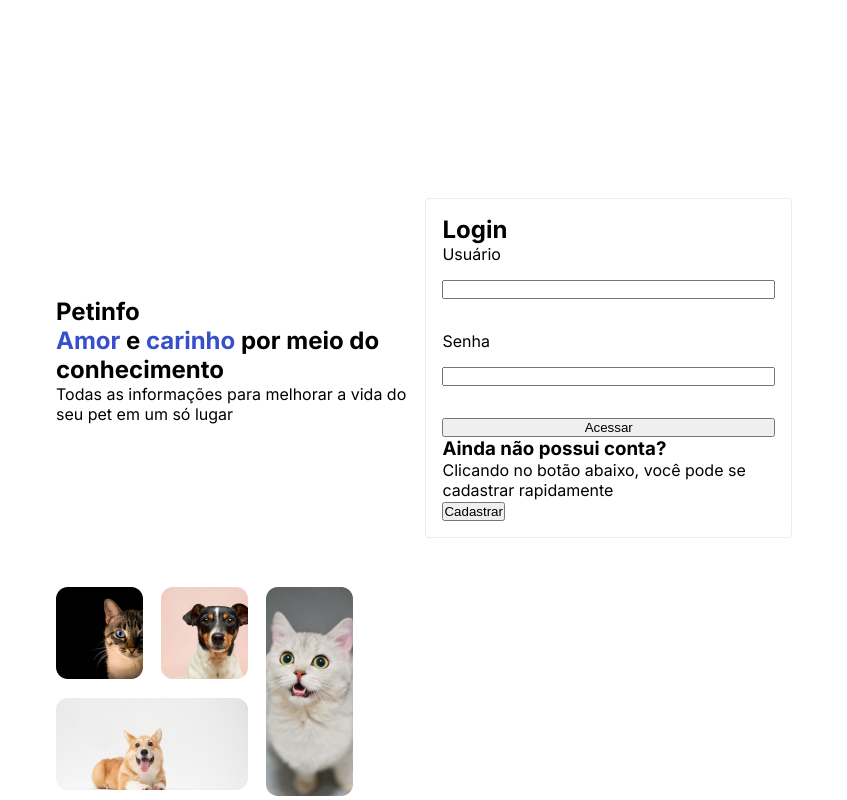
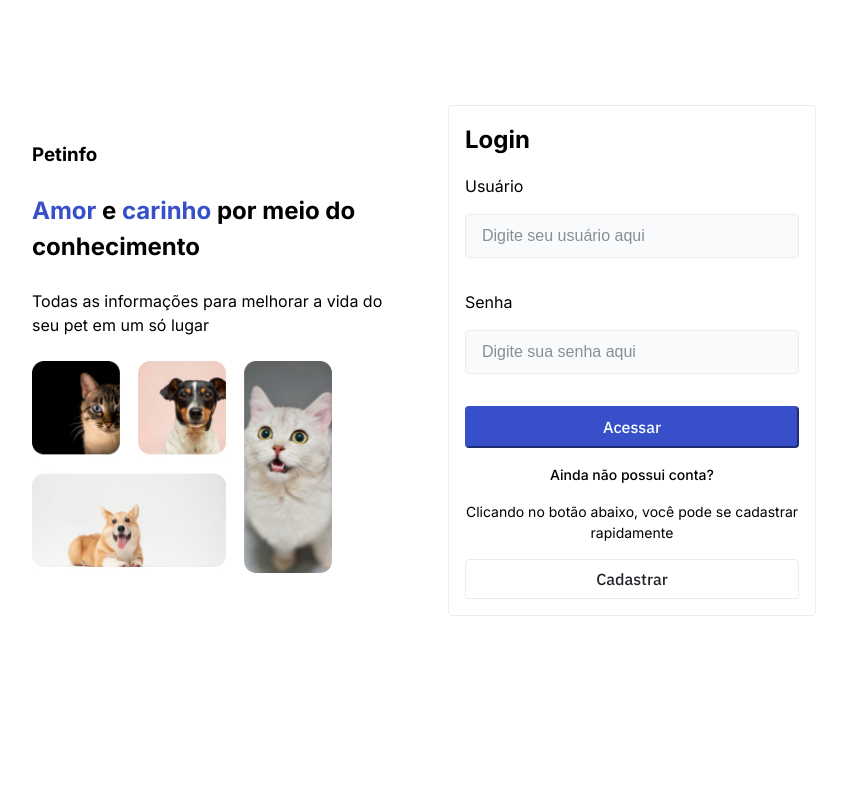
Before and after one commit to ricardocza/petinfobase-ricardocza, a plain HTML site: page index.html in a window 1280 px wide. Shown: the whole page, without its empty margins (216-1063 px from the left). Drawn offline with Linux system fonts and the light colour scheme.

Commit message:
feat: login and register done

```diff
--- a/index.html
+++ b/index.html
@@ -4,42 +4,46 @@
     <meta charset="UTF-8">
     <meta http-equiv="X-UA-Compatible" content="IE=edge">
     <meta name="viewport" content="width=device-width, initial-scale=1.0">
-    <link rel="stylesheet" href="pages/login/index.css">
+    <link rel="stylesheet" href="./styles/buttons.css">
+    <link rel="stylesheet" href="./styles/inputs.css">
+    <link rel="stylesheet" href="./styles/fonts.css">
     <link rel="stylesheet" href="./styles/flex.css">
     <link rel="stylesheet" href="./styles/globalStyles.css">
+    <link rel="stylesheet" href="pages/login/index.css">
     <title>Petinfo - Login</title>
 </head>
 <body>
-    <aside>
-        <h1>Petinfo</h1>
-        <h2>
-            <span class="brand1">Amor</span> e <span class="brand1">carinho</span> por meio do conhecimento
-        </h2>
-        <p>Todas as informações para melhorar a vida do seu pet em um só lugar</p>
-        <section>
-            <img src="src/img/img-login.jpg" alt="">
-        </section>
-    </aside>
-    <main>
+    <main class="flex flex-column">
         <h2>Login</h2>
-        <form action="none" class="flex flex-column gap32">
+        <form action="pages/register/index.html" class="flex flex-column gap32">
             <div class="flex flex-column gap16">
-                <label for="user">Usuário</label>
-                <input type="text">
+                <label class="font4" for="user">Usuário</label>
+                <input type="text" placeholder="Digite seu usuário aqui">
             </div>
             <div class="flex flex-column gap16">
-                <label for="password">Senha</label>
-                <input type="password">
+                <label class="font4" for="password">Senha</label>
+                <input type="password" placeholder="Digite sua senha aqui">
             </div>
-            <button class="button-login">Acessar</button>
+            <button class="button-brand">Acessar</button>
         </form>
-        <footer>
-            <h3>Ainda não possui conta?</h3>
-            <p>Clicando no botão abaixo, você pode se cadastrar rapidamente</p>
-            <a href="./pages/register/index.html"><button class="button-register">Cadastrar</button></a>
+        <footer class="flex flex-column gap16">
+            <h3 class="font-semi5">Ainda não possui conta?</h3>
+            <p class="font5">Clicando no botão abaixo, você pode se cadastrar rapidamente</p>
+            <a href="./pages/register/index.html"><button class="button-default">Cadastrar</button></a>
         </footer>
-
     </main>
-    <script type="module" src="index.js"></script>
+    <aside>
+        <section>
+            <h1>Petinfo</h1>
+            <h2>
+                <span class="brand1">Amor</span> e <span class="brand1">carinho</span> por meio do conhecimento
+            </h2>
+            <p>Todas as informações para melhorar a vida do seu pet em um só lugar</p>
+        </section>
+        <div>
+            <img src="src/img/img-login.jpg" alt="">
+        </div>
+    </aside>
+    <script type="module" src="pages/login/index.js"></script>
 </body>
 </html>
--- a/pages/login/index.css
+++ b/pages/login/index.css
@@ -1,26 +1,91 @@
 aside {
-
+    margin: 0 auto;
+    max-width: 18.75rem;
 }
 
 aside section {
     position: absolute;
-    bottom: 0;
+    top: 2rem;
+    max-width: 18.75rem;
+    width: 85%;
+    min-width: 14rem;
+
 }
 
-aside section img {
-    height: 100%;
+aside div img {
+    width: 100%;
 }
 
 main {
+    margin: 10rem auto 1rem;
     border: 1px solid var(--grey600);
     border-radius: var(--radius-default1);
     padding: 1rem;
-    margin-top: 1rem;
+    max-width: 18.75rem;
+    width: 100%;
+    gap: 1rem;
 }
 
-@media (min-width: 500px) {
+footer {
+    text-align: center;
+}
+footer > h3 {
+    font-weight: 500;
+}
+
+footer button {
+    width: 100%;
+}
+
+@media (min-width: 37.5rem) {
     body {
         display: flex;
+        flex-direction: row-reverse;
+        gap: 2.5rem;
+        max-width: 53rem;
+    }
+
+    main {
+        margin: unset;
+        max-width: 23rem;
+    }
+
+    aside {
+        max-width: 25rem;
+        display: flex;
+        flex-direction: column;
+        gap: 1.5rem;
+        margin: unset;
+    }
+
+    aside section {
+        position: unset;
+        max-width: unset;
+        width: 100%;
+        display: flex;
+        flex-direction: column;
+        gap: 1.5rem;
+    }
+
+    aside div img {
+        max-width: 18.75rem;
     }
 
 }
+
+@media (max-width: 20rem) {
+    body {
+        padding: unset;
+    }
+    main {
+        margin: 11rem auto 0;
+    }
+    aside section {
+        top: 0;
+    }
+
+    aside section p {
+        display: none;
+    }
+
+}
--- a/pages/register/index.css
+++ b/pages/register/index.css
@@ -1,31 +1,45 @@
 main {
-    margin: 8rem auto 1rem;
+    margin: 9rem auto 1rem;
     border: 1px solid var(--grey600);
     border-radius: var(--radius-default1);
     padding: 1rem;
     max-width: 18.75rem;
     width: 100%;
+    gap: 1rem;
 }
 
 main form {
     gap: 0.625rem;
 }
 
+aside {
+    margin: 0 auto;
+    max-width: 18.75rem;
+}
+
 aside section {
     position: absolute;
     top: 36px;
-    margin: 0 auto;
+    max-width: 18.75rem;
     width: 85%;
     min-width: 15.6rem;
 }
 
 aside div {
-
-    max-width: 301px;
+    max-width: 300px;
 }
 
 #button-return {
     display: none;
+
+}
+
+#button-return button {
+    font-size: 0.875rem;
+}
+
+form .button-default {
+    width: 100%;
 }
 
 @media (min-width: 37.5rem) {
@@ -34,8 +48,9 @@ aside div {
         gap: 2rem;
     }
 
-    main, aside {
-        max-width: 20rem;
+    main,
+    aside {
+        max-width: 23.125rem;
         width: 50%;
     }
 
@@ -48,12 +63,29 @@ aside div {
         gap: 1.625rem;
     }
 
-    aside div img{
+    aside {
+        gap: 1.5rem;
+
+    }
+
+    aside div img {
         width: 100%;
     }
 
     aside section {
         position: unset;
+        display: flex;
+        flex-direction: column;
+        gap: 1.5rem;
+    }
+
+    aside section h1,h2 {
+        font-weight: 600;
+        font-size: 2rem;
+    }
+
+    #button-return {
+        display: block;
     }
 
 }
@@ -64,7 +96,7 @@ aside div {
     }
 
     main {
-        margin: 9rem 0 1rem;
+        margin: 10rem 0 1rem;
         border: none;
     }
 
@@ -73,9 +105,10 @@ aside div {
         min-width: unset;
     }
 
-    aside div img{
+    aside div img {
         width: 100%;
-
     }
 
+
+
 }
--- a/styles/buttons.css
+++ b/styles/buttons.css
@@ -6,6 +6,7 @@ button {
     font-weight: 500;
     line-height: 1.5rem;
     padding: 7px;
+    cursor: pointer;
 }
 
 .button-default {
--- /dev/null
+++ b/styles/fonts.css
@@ -0,0 +1,29 @@
+.font1 {
+    font-weight: 600;
+    font-size: 2rem;
+}
+
+.font2 {
+    font-weight: 500;
+    font-size: 1.5rem;
+}
+
+.font3 {
+    font-weight: 500;
+    font-size: 1.25rem;
+}
+
+.font4 {
+    font-weight: 400;
+    font-size: 1rem;
+}
+
+.font5 {
+    font-weight: 400;
+    font-size: 0.875rem;
+}
+
+.font-semi5 {
+    font-weight: 500;
+    font-size: 0.875rem;
+}
--- a/styles/globalStyles.css
+++ b/styles/globalStyles.css
@@ -5,6 +5,7 @@
   padding: 0;
   box-sizing: border-box;
   text-decoration: none;
+  line-height: 1.5;
 }
 
 :root {
--- a/styles/inputs.css
+++ b/styles/inputs.css
@@ -0,0 +1,14 @@
+input {
+    background-color: var(--grey800);
+    border-radius: var(--radius-default1);
+    border: 1px solid var(--grey600);
+    height: 2.75rem;
+    padding: 0 1rem;
+    color: var(--grey100);
+    font-size: 1rem;
+    font-weight: 400;
+}
+
+input::placeholder {
+    color: var(--grey400);
+}
```
Also changed, not shown: pages/register/index.html (+15 -11 lines).
